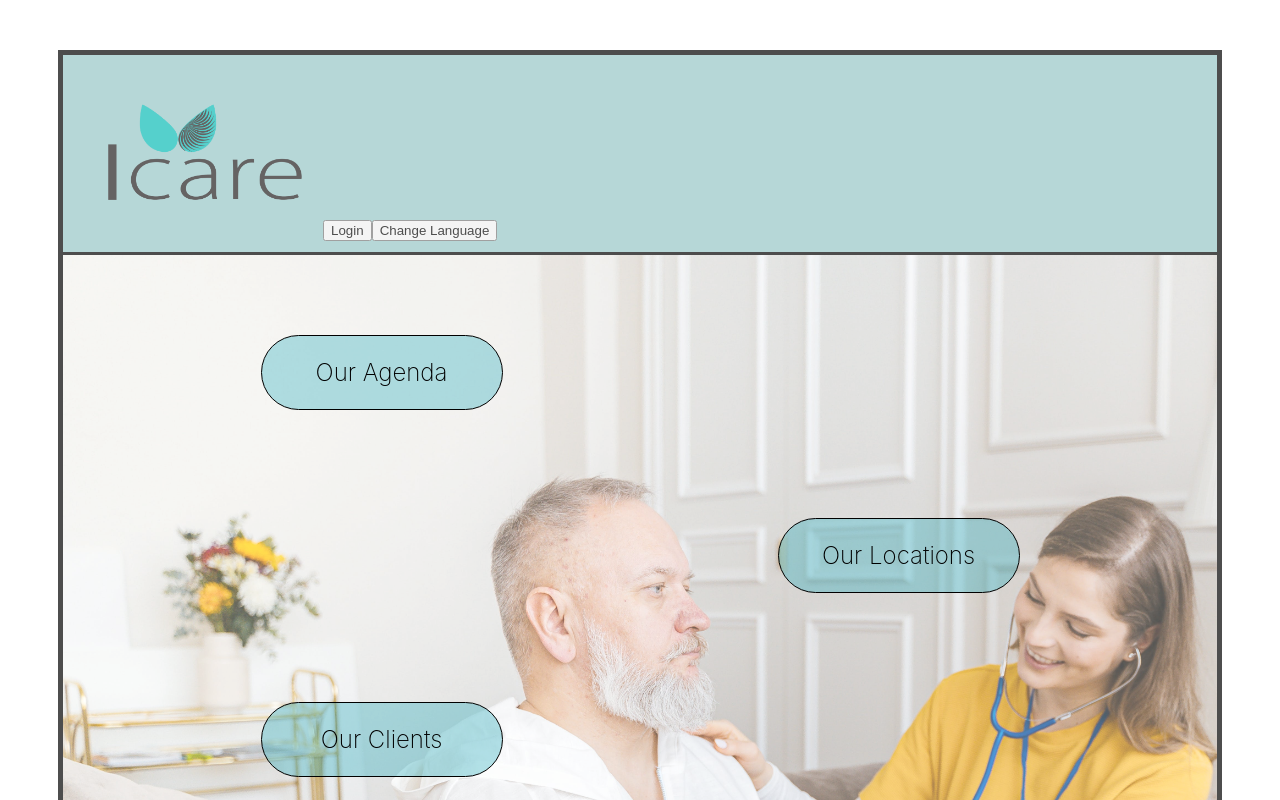
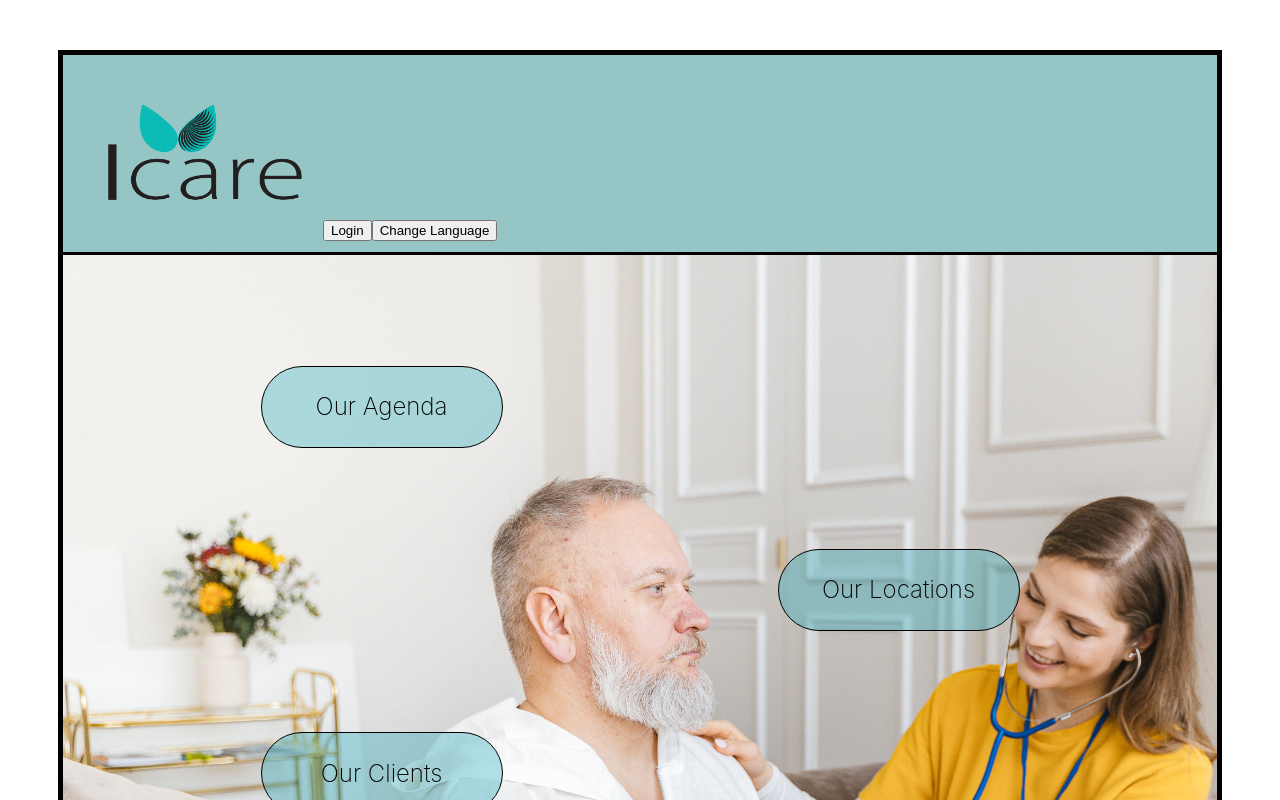
Before and after one commit to KasiaRaven26/Icare, a React (Vite) app in the folder Icare_app/: page / in a window 1280 px wide. Shown: the top 800 px of the page. Built offline with nearby package versions, Linux system fonts and the light colour scheme.

Commit message:
Bug removal

```diff
--- a/Icare_app/src/components/ContetItems/Content.css
+++ b/Icare_app/src/components/ContetItems/Content.css
@@ -40,7 +40,7 @@
   height: 100%;
 }
 
-.grid-container:after {
+/* .grid-container:after {
   content: "";
   display: block;
   position: absolute;
@@ -49,11 +49,12 @@
   width: 100%;
   height: 100%;
   background: rgba(255, 255, 255, 0.3);
-}
+} */
 .grid-container > div {
   text-align: center;
   padding: 20px;
   font-size: 30px;
+  margin: auto;
 }
 
 #outer-container {
--- a/Icare_app/src/components/ContetItems/Content.jsx
+++ b/Icare_app/src/components/ContetItems/Content.jsx
@@ -11,7 +11,6 @@ import { OurClientsModal } from "../Modal/OurClients";
 
 function Content() {
   const [showJoinUsModal, setShowJoinUsModal] = useState(false);
-
   const [showOurAgenda, setShowOurAgenda] = useState(false);
   const [showOurLocations, setShowOurLocations] = useState(false);
   const [showOurCaregivers, setShowOurCaregivers] = useState(false);
--- a/Icare_app/src/components/ContetItems/ContentItem.css
+++ b/Icare_app/src/components/ContetItems/ContentItem.css
@@ -3,8 +3,7 @@
   border-radius: 200px;
   padding: 20px;
   width: 200px;
-  height: auto;
-  margin: 0 auto;
+  margin: auto;
   cursor: pointer;
   will-change: filter;
   transition: filter 300ms;
--- a/Icare_app/src/components/ContetItems/ContentItem.jsx
+++ b/Icare_app/src/components/ContetItems/ContentItem.jsx
@@ -1,6 +1,5 @@
 import "./ContentItem.css";
 import { useState } from "react";
-import { Modal } from "../Modal/Modal";
 
 export function ContentItem(props) {
   const [showModal, setShowModal] = useState(false);
```
